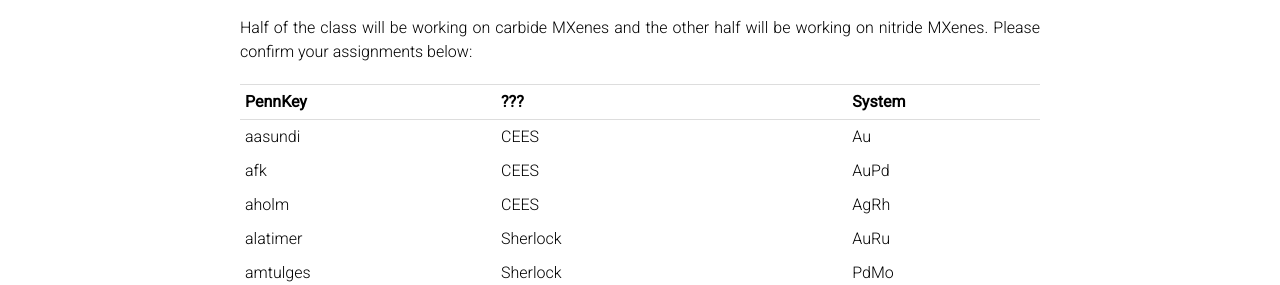
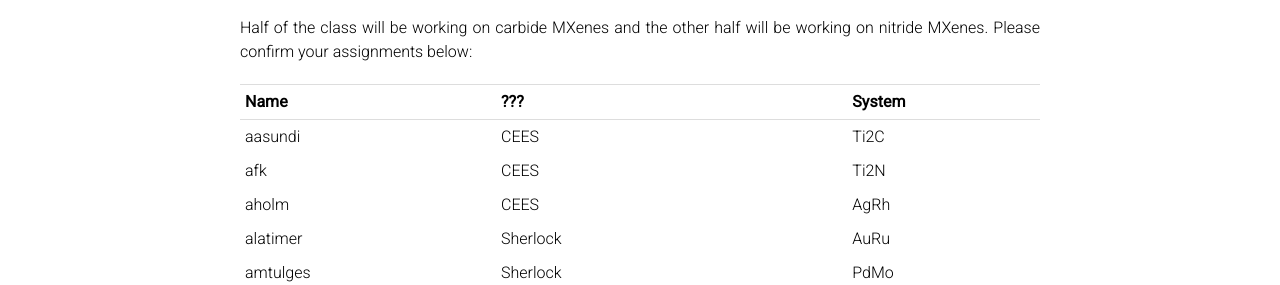
Before and after one commit to vojale/CBE544-2018.github.io, a Jekyll site: the page built from ProjectAssignments.md, in a window 1280 px wide. Shown: the part 203-488 px from the top of the page. Built offline with Jekyll 4.4.1, drawn with Linux system fonts in a browser that asks for light colours; our own code applies the rules of GitHub Pages for plain Markdown files.

Commit message:
Update ProjectAssignments.md

```diff
--- a/ProjectAssignments.md
+++ b/ProjectAssignments.md
@@ -39,19 +39,19 @@ table#t01 th    {
 </style>
 <table>
 <tr>
-    <th>PennKey</th>
+    <th>Name</th>
     <th>???</th>
     <th>System</th>
 </tr>
 <tr>
     <td>aasundi</td>
     <td>CEES</td>
-    <td>Au</td>
+    <td>Ti2C</td>
 </tr>
 <tr>
     <td>afk</td>
     <td>CEES</td>
-    <td>AuPd</td>
+    <td>Ti2N</td>
 </tr>
 <tr>
     <td>aholm</td>
```
